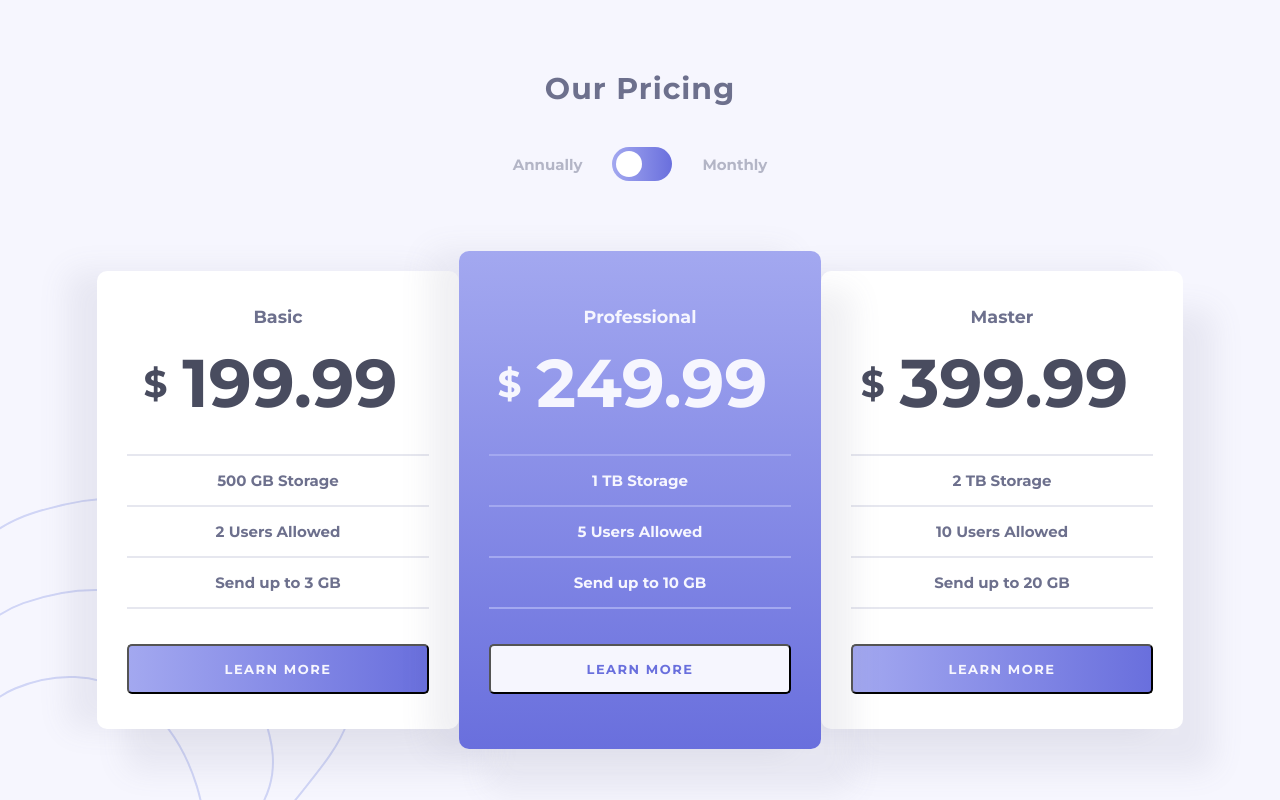
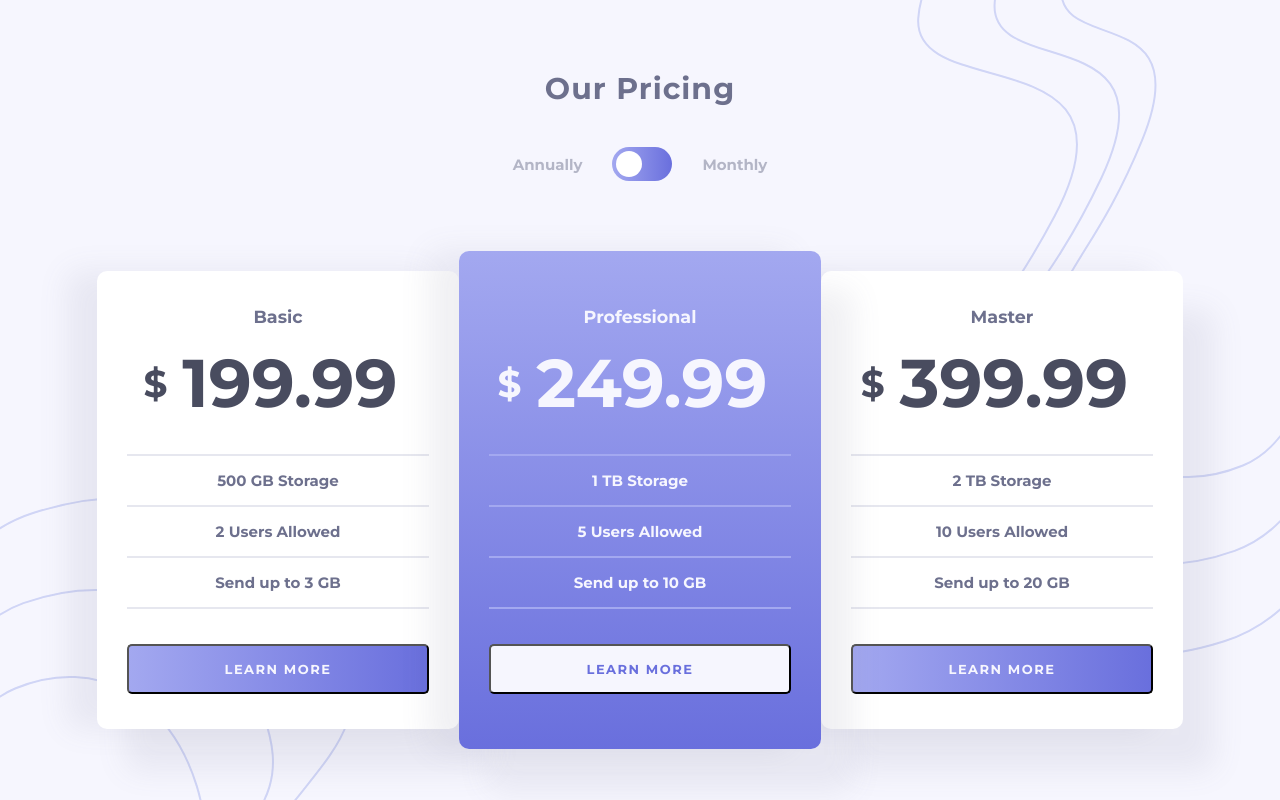
Before and after one commit to danielemuscia/pricing-page, a plain HTML site: page index.html in a window 1280 px wide. Drawn offline with Linux system fonts and the light colour scheme; the site is published under a folder, as on GitHub Pages, so addresses that start at the root find nothing.

Commit message:
image fix

```diff
--- a/style.css
+++ b/style.css
@@ -7,7 +7,7 @@
 
 body{
     background-color: hsl(240, 78%, 98%);
-    background-image: url(/images/bg-top.svg), url(images/bg-bottom.svg);
+    background-image: url(images/bg-top.svg), url(images/bg-bottom.svg);
     background-repeat: no-repeat;
     background-position-x: right, left;
     background-position-y: 0%, bottom;
```
